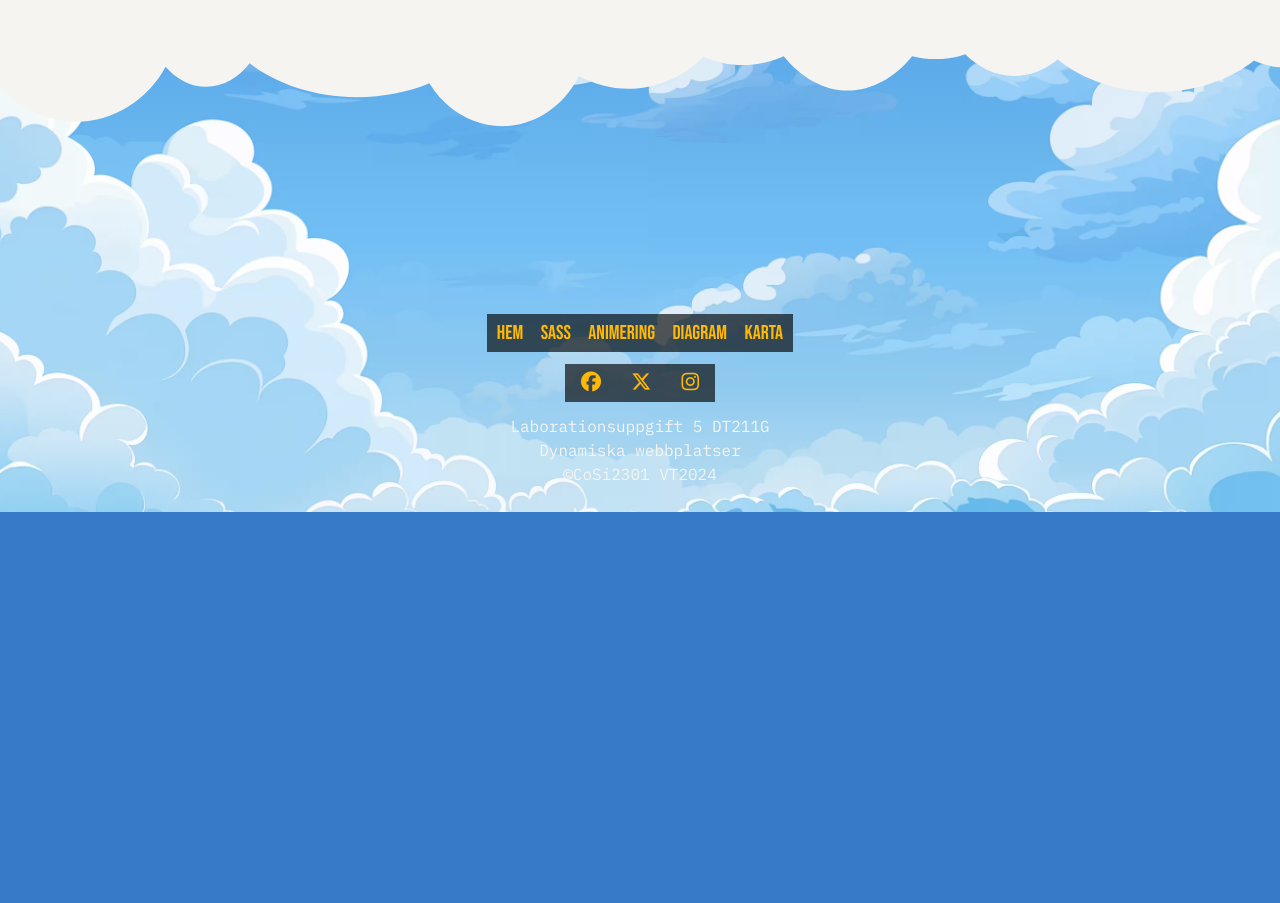
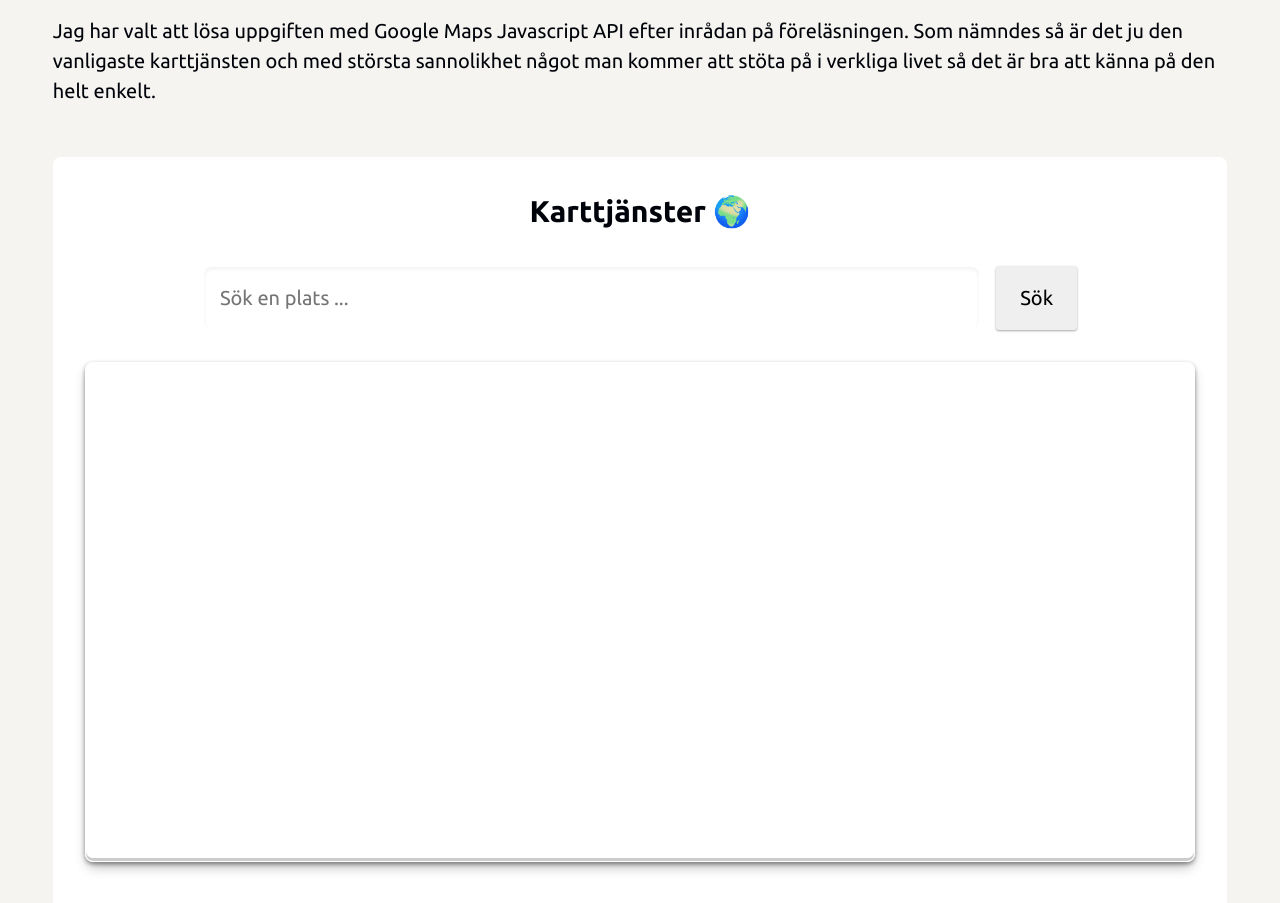
Before and after one commit to CoSi2301/dt211g-moment3, a website built with Parcel: page src/karta.html in a window 1280 px wide. Shown: the part 963-1866 px from the top of the page. Before the commit the page ends 1475 px from the top, so only its background shows below. Built offline with nearby package versions, Linux system fonts and the light colour scheme.

Commit message:
Google maps implementerat

```diff
--- /dev/null
+++ b/src/js/karta.js
@@ -0,0 +1,37 @@
+let geocoder;
+let map;
+function initMapAndGeocode() {
+  geocoder = new google.maps.Geocoder();
+  let latlng = new google.maps.LatLng(-50.607037624196714, 165.97458631677614);
+  const mapID = "bc62d5e70866cb03";
+  let mapOptions = {
+    zoom: 13,
+    center: latlng,
+    mapId: mapID,
+  };
+  map = new google.maps.Map(document.getElementById("map-holder"), mapOptions);
+}
+
+function geocodeSearch() {
+  let address = document.getElementById("search-input").value;
+  const { AdvancedMarkerElement } = google.maps.importLibrary("marker");
+  geocoder.geocode({ address: address }, function (results, status) {
+    if (status == "OK") {
+      map.setCenter(results[0].geometry.location);
+      let marker = new google.maps.marker.AdvancedMarkerElement({
+        map: map,
+        position: results[0].geometry.location,
+      });
+    } else {
+      alert("Geocode lyckades inte på grund av följande anledning: " + status);
+    }
+  });
+}
+
+document
+  .getElementById("search-input")
+  .addEventListener("keydown", function (event) {
+    if (event.key === "Enter" || KeyboardEvent.code === 13) {
+      geocodeSearch();
+    }
+  });
--- a/src/karta.html
+++ b/src/karta.html
@@ -51,6 +51,21 @@
                     karttjänst.</li>
                 <li>Platsen ska visuellt visas på kartan med markör för vald plats.</li>
             </ol>
+            <p class="info-text">Jag har valt att lösa uppgiften med Google Maps Javascript API efter inrådan på
+                föreläsningen. Som nämndes så är det ju den vanligaste karttjänsten och med största sannolikhet något
+                man kommer att stöta på i verkliga livet så det är bra att känna på den helt enkelt.</p>
+            <div class="cards-sass-container">
+                <div class="sass-card">
+                    <h2>Karttjänster 🌍</h2>
+                    <div class="search-container">
+                        <input type="text" id="search-input" placeholder="Sök en plats ...">
+                        <button id="search-button" onclick="geocodeSearch()">Sök</button>
+                    </div>
+                    <div class="map-wrapper">
+                        <div id="map-holder"></div>
+                    </div>
+                </div>
+            </div>
         </main>
         <div class="div-clouds-border">
             <div class="div-clouds-border-ani">
@@ -83,6 +98,10 @@
         </footer>
     </div>
     <script src="js/main.js"></script>
+    <script
+        src="https://maps.googleapis.com/maps/api/js?key=AIzaSyAJaGMcmcDiAOIVdwA1kjAc4ycDbWi4pC8&callback=initMapAndGeocode&loading=async"
+        async defer></script>
+    <script src="js/karta.js"></script>
 </body>
 
 </html>
--- a/src/scss/main.scss
+++ b/src/scss/main.scss
@@ -28,6 +28,7 @@
 @use "pages/home";
 @use "pages/animation";
 @use "pages/diagram";
+@use "pages/karta";
 
 // 7. Themes
 @use "themes/default";
--- /dev/null
+++ b/src/scss/pages/_karta.scss
@@ -0,0 +1,72 @@
+@use "../utilities/variables" as *;
+@use "../utilities/mixins" as *;
+
+.search-container {
+  width: 100%;
+  margin: 2rem auto;
+  display: $flex-display;
+  justify-content: center;
+}
+
+#search-input {
+  width: 70%;
+  padding: 1rem;
+  margin-right: 1rem;
+  box-shadow: hsla(0, 0%, 0%, 0.06) 0px 2px 4px 0px inset;
+  border: 1px solid $white-color;
+  border-radius: 0.5rem;
+}
+
+body.dark-theme #search-input {
+  border: 1px solid hsla(0, 0%, 0%, 0.08);
+}
+
+body.dark-theme #search-input:focus {
+  border-color: $dark-main-background-color;
+  outline: none;
+}
+
+#search-input:focus {
+  border-color: $accent-color;
+  outline: none;
+}
+
+#search-button {
+  padding: 1rem 1.5rem;
+  border: none;
+  box-shadow: hsla(0, 0%, 0%, 0.12) 0px 1px 3px,
+    hsla(0, 0%, 0%, 0.24) 0px 1px 2px;
+  border-radius: 0.2rem;
+  cursor: pointer;
+}
+
+#search-button:hover {
+  background-color: $accent-color;
+  color: $light-primary-color;
+}
+
+#search-button:focus {
+  background-color: $accent-color;
+  color: $light-primary-color;
+  box-shadow: hsla(0, 0%, 0%, 0.05) 0px 0px 0px 1px;
+}
+
+#map-holder {
+  margin-top: 2rem;
+  width: 100%;
+  height: 500px;
+  border-radius: 0.5rem;
+  border: 1px solid $white-color;
+  box-shadow: hsla(0, 0%, 0%, 0.4) 0px 2px 4px,
+    hsla(0, 0%, 0%, 0.3) 0px 7px 13px -3px,
+    hsla(0, 0%, 0%, 0.2) 0px -3px 0px inset;
+}
+
+.sass-card {
+  align-content: center;
+  text-align: center;
+  padding: 2rem 2rem 3rem 2rem;
+  @include respond-to(mobile) {
+    padding: 0.5rem 0.5rem 1rem 0.5rem;
+  }
+}
```
